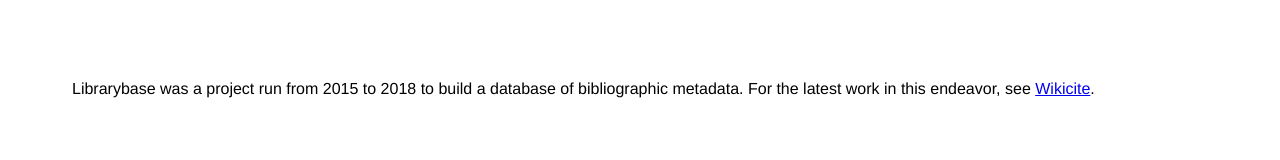
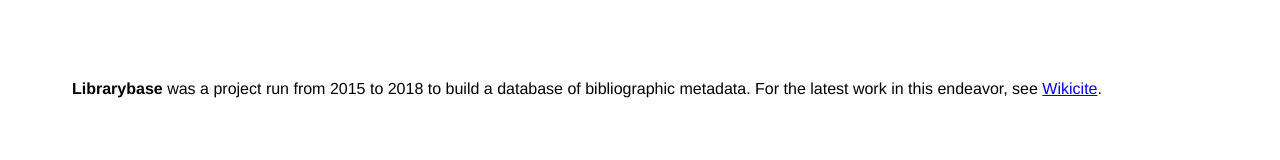
Before and after one commit to harej/librarybase.org, a plain HTML site: page index.html in a window 1280 px wide. Drawn offline with Linux system fonts and the light colour scheme.

Commit message:
Style changes

```diff
--- a/index.html
+++ b/index.html
@@ -12,7 +12,7 @@ p {
 </style>
 <body>
 <p>
-Librarybase was a project run from 2015 to 2018 to build a database of bibliographic metadata. For the latest work in this endeavor, see <a href="https://wikicite.org">Wikicite</a>.
+<b>Librarybase</b> was a project run from 2015 to 2018 to build a database of bibliographic metadata. For the latest work in this endeavor, see <a href="http://wikicite.org">Wikicite</a>.
 </p>
 </body>
 </html>
```
